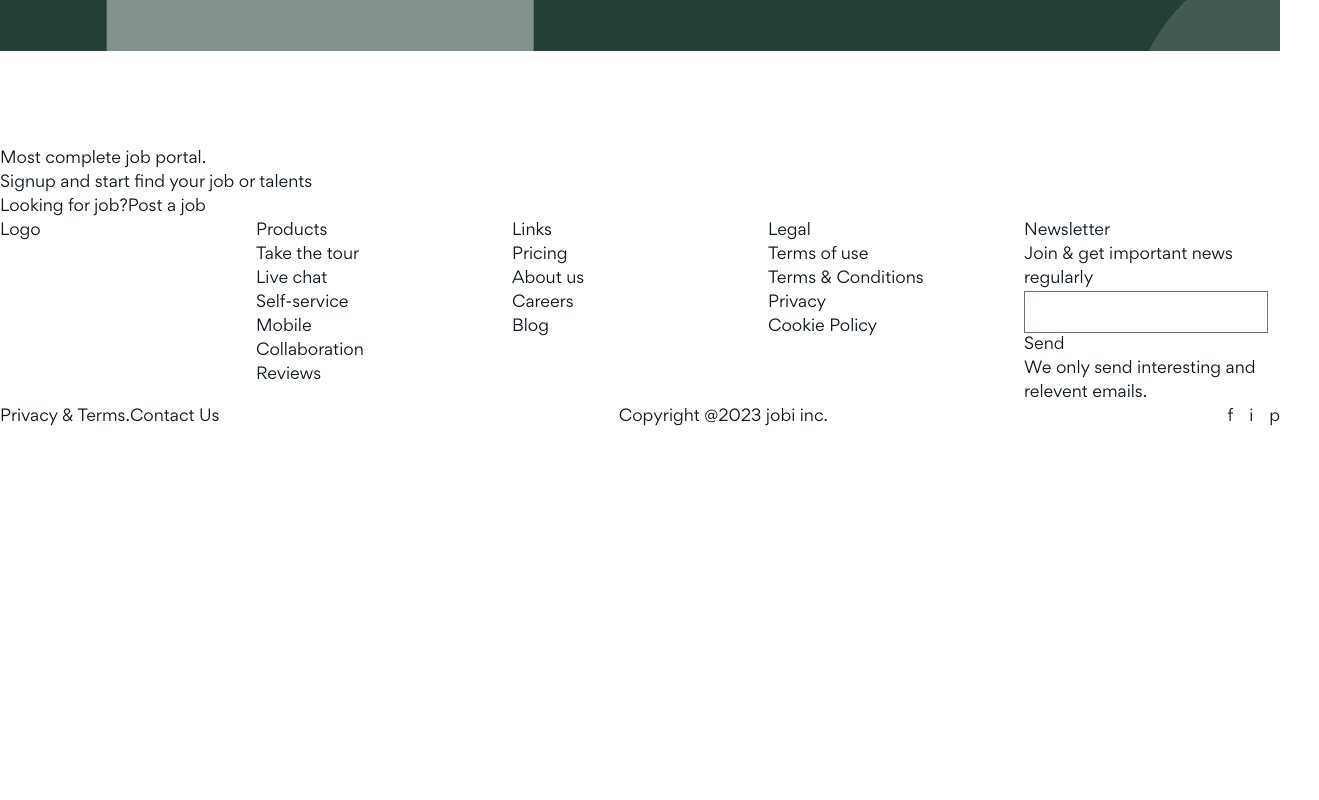
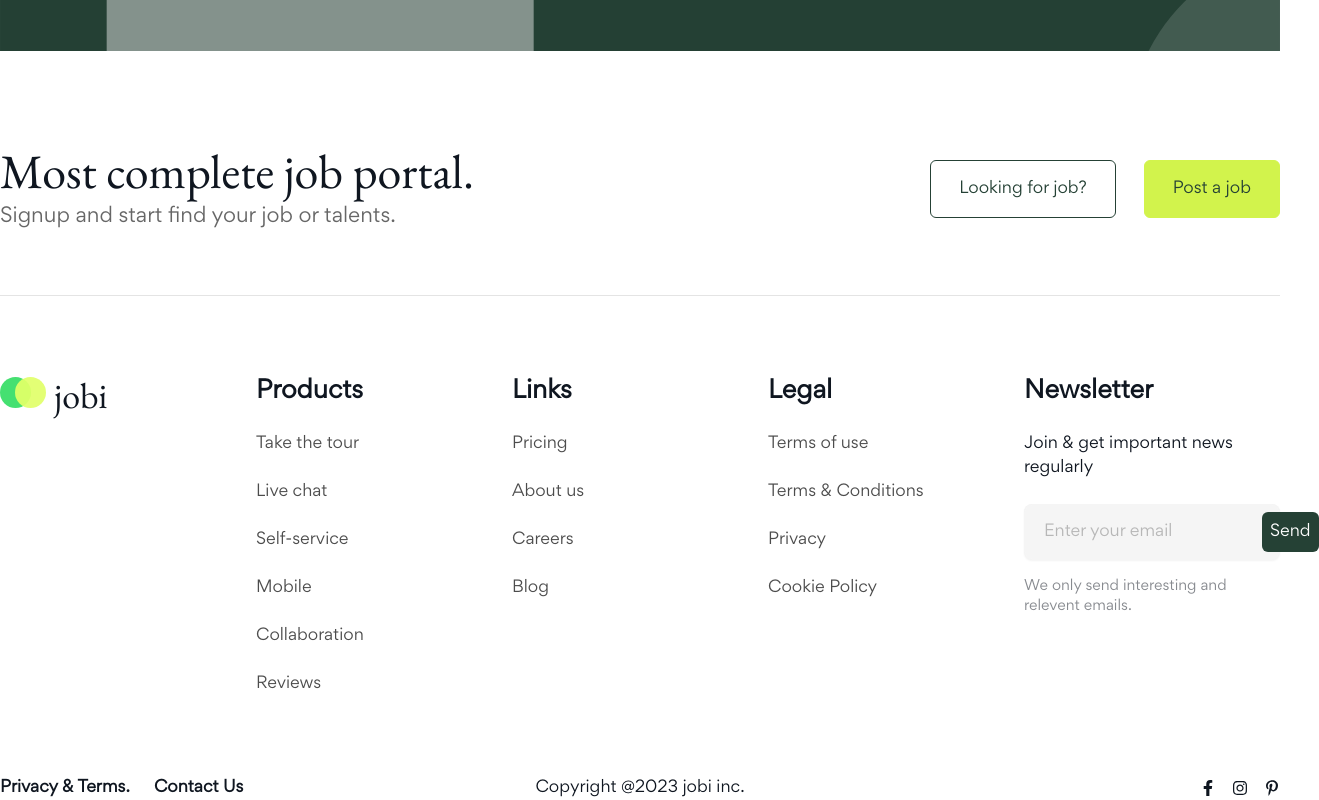
Before and after one commit to johnmal-dev/jobi, a React (Vite) app: page / in a window 1280 px wide. Shown: the part 7785-8585 px from the top of the page, 1319 px wide, since content can reach past the window. Before the commit the page ends 8214 px from the top, so only its background shows below. Built offline with nearby package versions, Linux system fonts and the light colour scheme.

Commit message:
initial footer styling

```diff
--- a/src/components/Footer.jsx
+++ b/src/components/Footer.jsx
@@ -1,5 +1,6 @@
 import React from 'react'
 import { Link } from 'react-router-dom'
+import { FaFacebookF, FaInstagram, FaPinterestP } from 'react-icons/fa'
 
 const footerCategories = [
   {
@@ -77,30 +78,48 @@ const footerCategories = [
 
 const Footer = () => {
   return (
-    <div>
+    <div className="container mx-auto">
       {/* Top */}
-      <div>
+      <div className="flex items-center justify-between border-b border-secondary-400 pb-16">
         {/* Text */}
         <div>
-          <h3>Most complete job portal.</h3>
-          <p>Signup and start find your job or talents</p>
+          <h3 className="font-eb-garamond text-5xl">
+            Most complete job portal.
+          </h3>
+          <p className="mt-2 text-xl font-normal text-black text-opacity-60">
+            Signup and start find your job or talents.
+          </p>
         </div>
         {/* Buttons */}
-        <button>Looking for job?</button>
-        <button>Post a job</button>
+        <div>
+          <button className="mr-7 rounded-md border border-primary-700 py-4 px-7 text-primary-700">
+            Looking for job?
+          </button>
+          <button className="rounded-md border border-primary-300 bg-primary-300 py-4 px-7 text-primary-700">
+            Post a job
+          </button>
+        </div>
       </div>
       {/* Middle */}
-      <div className="grid grid-cols-5">
-        <div>Logo</div>
+      <div className="my-20 grid grid-cols-5">
+        {/* Jobi Icon */}
+        <div className="font-eb-garamond text-4xl before:pr-2 before:content-jobi-icon">
+          jobi
+        </div>
         {footerCategories.map((category) => {
           return (
             <div>
-              <h4>{category.name}</h4>
-              <ul>
+              <h4 className="text-2xl font-bold">{category.name}</h4>
+              <ul className="mt-6">
                 {category.links.map((link) => {
                   return (
-                    <li>
-                      <Link to={link.url}>{link.text}</Link>
+                    <li className="mt-6">
+                      <Link
+                        to={link.url}
+                        className="text-black text-opacity-70"
+                      >
+                        {link.text}
+                      </Link>
                     </li>
                   )
                 })}
@@ -109,31 +128,47 @@ const Footer = () => {
           )
         })}
         <div>
-          <h4>Newsletter</h4>
-          <div>Join & get important news regularly</div>
-          <form>
-            <input type="text" />
-            <button>Send</button>
+          <h4 className="text-2xl font-bold">Newsletter</h4>
+          <div className="mt-6">Join & get important news regularly</div>
+          <form className="mt-6">
+            <div className="flex rounded-lg bg-secondary-100 p-2 shadow-sm ring-1 ring-inset ring-secondary-100 focus-within:ring-2 focus-within:ring-primary-300">
+              <input
+                type="text"
+                placeholder="Enter your email"
+                className="flex-1 border-none bg-transparent pr-0 placeholder-black placeholder-opacity-25 focus:ring-0"
+              />
+              <button className="rounded-md bg-primary-700 p-2 text-white focus:border-none focus:outline-none focus:ring-2">
+                Send
+              </button>
+            </div>
           </form>
-          <div>We only send interesting and relevent emails.</div>
+          <div className="mt-4 text-sm text-secondary-900 text-opacity-50">
+            We only send interesting and relevent emails.
+          </div>
         </div>
       </div>
       {/* Bottom */}
-      <div className="flex items-center justify-between">
-        <div>
+      <div className="grid grid-cols-3">
+        <div className="space-x-6 text-left font-bold">
           <Link to="/">Privacy & Terms.</Link>
           <Link to="/">Contact Us</Link>
         </div>
-        <div>Copyright @2023 jobi inc.</div>
-        <ul className="flex gap-4">
+        <div className="text-center">Copyright @2023 jobi inc.</div>
+        <ul className="justify-right ml-auto flex items-center gap-4">
           <li>
-            <Link to="/">f</Link>
+            <Link to="/">
+              <FaFacebookF />
+            </Link>
           </li>
           <li>
-            <Link to="/">i</Link>
+            <Link to="/">
+              <FaInstagram />
+            </Link>
           </li>
           <li>
-            <Link to="/">p</Link>
+            <Link to="/">
+              <FaPinterestP />
+            </Link>
           </li>
         </ul>
       </div>
--- a/src/components/sections/HomeBannerSection.jsx
+++ b/src/components/sections/HomeBannerSection.jsx
@@ -18,7 +18,7 @@ const HomeBannerSection = () => {
             onSubmit={() => console.log('submit')}
             className="mt-6 flex w-full"
           >
-            <div className="rounded-l-md bg-white px-3 pt-2.5 pb-1.5 shadow-sm ring-1 ring-inset ring-gray-300 focus-within:ring-2 focus-within:ring-indigo-600">
+            <div className="rounded-l-md bg-white px-3 pt-2.5 pb-1.5 shadow-sm ring-1 ring-inset ring-gray-300 focus-within:ring-2 focus-within:ring-primary-300">
               <label
                 htmlFor="descriptionInput"
                 className="block text-xs font-medium text-secondary-500"
@@ -33,7 +33,7 @@ const HomeBannerSection = () => {
                 placeholder="Jane Smith"
               />
             </div>
-            <div className="bg-white px-3 pt-2.5 pb-1.5 shadow-sm ring-1 ring-inset ring-gray-300 focus-within:ring-2 focus-within:ring-indigo-600">
+            <div className="bg-white px-3 pt-2.5 pb-1.5 shadow-sm ring-1 ring-inset ring-gray-300 focus-within:ring-2 focus-within:ring-primary-300">
               <div>
                 <label
                   htmlFor="categorySelect"
```
